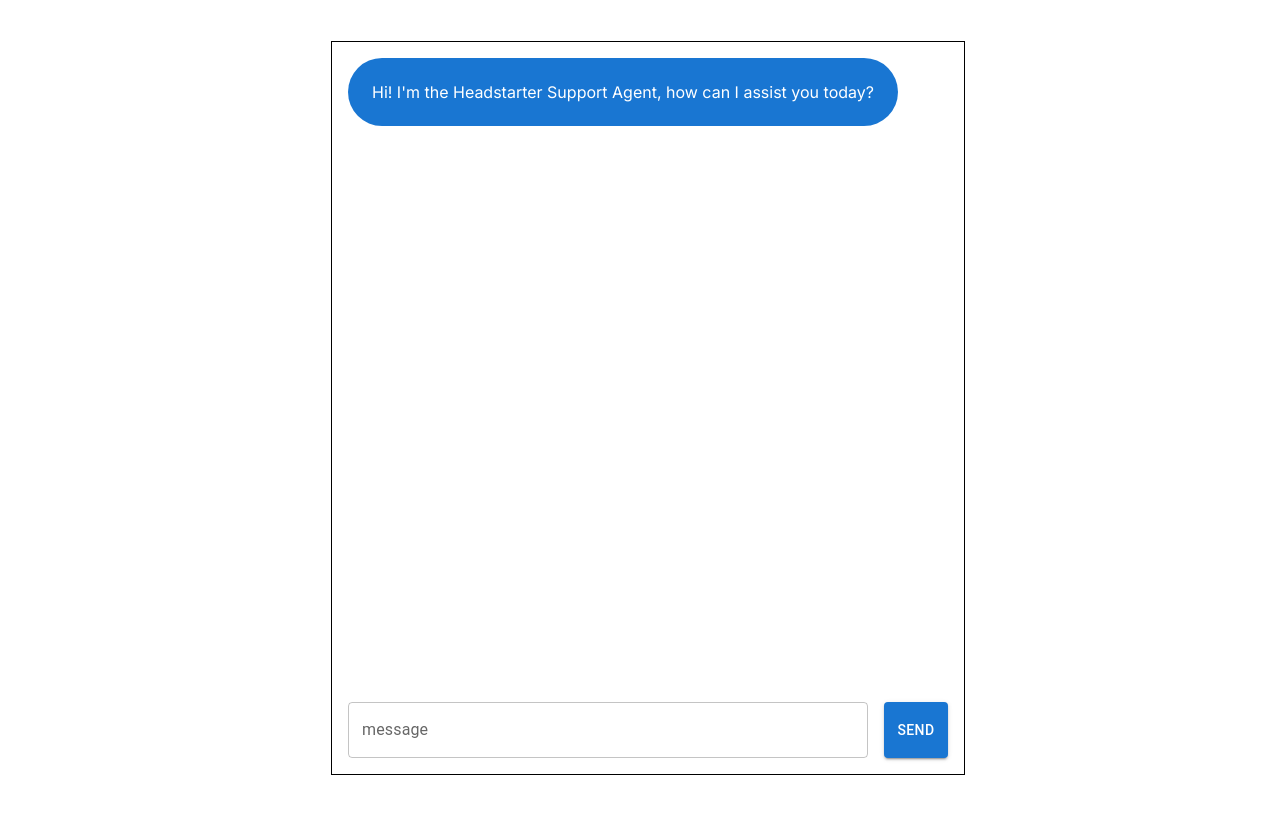
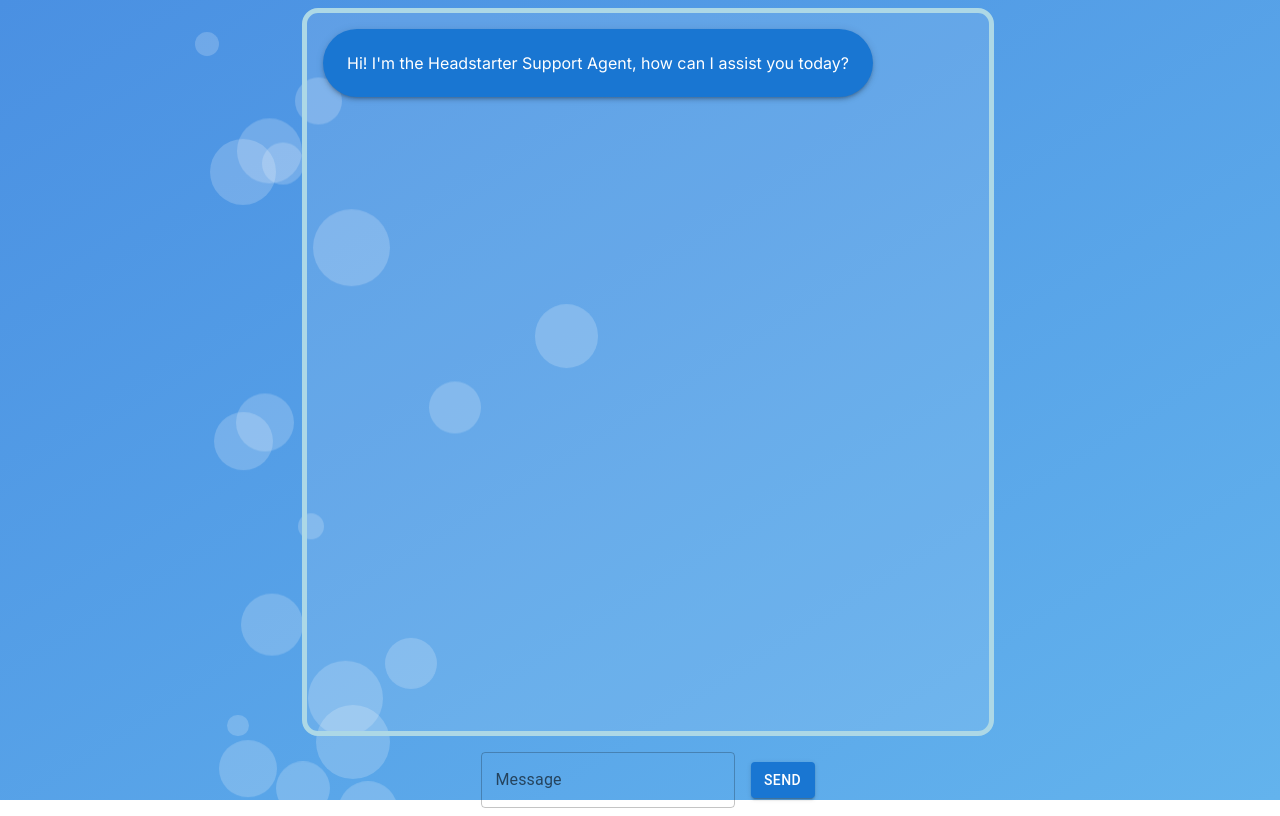
Before and after one commit to longv1-code/customer-support-ai, a Next.js app: page / in a window 1280 px wide. Built offline with nearby package versions, Linux system fonts and the light colour scheme.

Commit message:
customer-support

```diff
--- a/app/page.js
+++ b/app/page.js
@@ -1,7 +1,83 @@
+// 'use client'
+// import { Box, Stack, TextField, Button } from "@mui/material";
+// import Image from "next/image";
+// import {useState} from 'react'
+
+// export default function Home() {
+//   const [messages, setMessages] = useState([{
+//     role: 'assistant',
+//     content: `Hi! I'm the Headstarter Support Agent, how can I assist you today?`
+//   }])
+
+//   const [message, setMessage] = useState('')
+
 'use client'
 import { Box, Stack, TextField, Button } from "@mui/material";
 import Image from "next/image";
-import {useState} from 'react'
+import { useState, useEffect } from 'react'
+import styled from '@emotion/styled'
+
+const BubbleBackground = styled.div`
+  position: fixed;
+  top: 0;
+  left: 0;
+  right: 0;
+  bottom: 0;
+  z-index: -1;
+  overflow: hidden;
+  background: linear-gradient(to bottom right, #4a90e2, #63b3ed);
+`;
+
+const BubbleElement = styled.div`
+  position: absolute;
+  background: rgba(255, 255, 255, 0.2);
+  border-radius: 50%;
+  animation: float 4s ease-in-out infinite, moveHorizontal 15s linear infinite;
+
+  @keyframes float {
+    0%, 100% { transform: translateY(0); }
+    50% { transform: translateY(-20px); }
+  }
+
+  @keyframes moveHorizontal {
+    0% { left: -5%; }
+    100% { left: 105%; }
+  }
+`;
+
+function Bubbles() {
+  const [bubbles, setBubbles] = useState([]);
+
+  useEffect(() => {
+    const newBubbles = [];
+    for (let i = 0; i < 20; i++) {
+      newBubbles.push({
+        id: i,
+        size: Math.random() * 60 + 20,
+        top: `${Math.random() * 100}%`,
+        animationDuration: `${Math.random() * 4 + 2}s`,
+        moveHorizontalDuration: `${Math.random() * 20 + 10}s`
+      });
+    }
+    setBubbles(newBubbles);
+  }, []);
+
+  return (
+    <BubbleBackground>
+      {bubbles.map((bubble) => (
+        <BubbleElement
+          key={bubble.id}
+          style={{
+            width: `${bubble.size}px`,
+            height: `${bubble.size}px`,
+            top: bubble.top,
+            animationDuration: `${bubble.animationDuration}, ${bubble.moveHorizontalDuration}`
+          }}
+        />
+      ))}
+    </BubbleBackground>
+  );
+}
 
 export default function Home() {
   const [messages, setMessages] = useState([{
@@ -10,31 +86,30 @@
   }])
 
   const [message, setMessage] = useState('')
-
-  const sendMessage = async()=>{
+  const sendMessage = async () => {
     setMessage('')
-    setMessages((messages)=>[
+    setMessages((messages) => [
       ...messages,
-      {role: "user", content: message},
-      {role: "assistant", content: ''}
+      { role: "user", content: message },
+      { role: "assistant", content: '' }
     ])
     const response = fetch('./api/chat', {
       method: 'POST',
-      headers:{
+      headers: {
         'Content-Type': 'application/json'
       },
-      body: JSON.stringify([...messages, {role: "user", content: message}])
-    }).then(async (res)=>{
+      body: JSON.stringify([...messages, { role: "user", content: message }])
+    }).then(async (res) => {
       const reader = res.body.getReader()
       const decoder = new TextDecoder()
 
       let result = ''
-      return reader.read().then(function processText({done, value}){
+      return reader.read().then(function processText({ done, value }) {
         if (done) {
           return result
         }
-        const text = decoder.decode(value || new Int8Array(), {stream: true})
-        setMessages((messages)=>{
+        const text = decoder.decode(value || new Int8Array(), { stream: true })
+        setMessages((messages) => {
           let lastMessage = messages[messages.length - 1]
           let otherMessages = messages.slice(0, messages.length - 1)
           return [
@@ -50,29 +125,26 @@
     })
   }
 
-  return(
+  return (
+    <>
+      <Bubbles />
       <Box
-      width = "100vw"
-      height = "100vh"
-      display = "flex"
-      flexDirection = "column"
-      justifyContent = "center"
-      alignItems = "center"
+        width="100vw"
+        height="100vh"
+        display="flex"
+        flexDirection="column"
+        justifyContent="center"
+        alignItems="center"
       >
         <Stack
           direction="column"
-          width="600px"
+          width="650px"
           height="700px"
-          border="1px solid black"
+          border="5px solid lightblue"
           p={2}
           spacing={3}
-        >
-          <Stack
-            direction="column"
-            spacing={2}
-            flexGrow={1}
-            overflow="auto"
-            maxHeight="100%"
+          bgcolor="rgba(255, 255, 255, 0.1)"
+          borderRadius={4}
         >
           {
             messages.map((message, index) => (
@@ -80,7 +152,7 @@
                 key={index}
                 display="flex"
                 justifyContent={
-                    message.role==="assistant" ? 'flex-start': 'flex-end'
+                  message.role === "assistant" ? 'flex-start' : 'flex-end'
                 }
               >
                 <Box bgcolor={
@@ -89,6 +161,14 @@
                   color="white"
                   borderRadius={16}
                   p={3}
+                  sx={{
+                      transition: 'background-color 0.3s ease',
+                      boxShadow:3,
+                      '&:hover': {
+                        backgroundColor: message.role === 'assistant' ? 'primary.dark' : 'secondary.dark',
+                        boxShadow:6,
+                      }
+                    }}
                 >
                   {message.content}
                 </Box>
@@ -96,18 +176,38 @@
             ))
           }
         </Stack>
-          <Stack
+        {/* <Stack
           direction="row"
           spacing={2}
         >
           <TextField
-              label = "message"
+            label="message"
+            fullWidth
+            value={message}
+            onChange={(e) => setMessage(e.target.value)}
+          />
+          <Button variant="contained" onClick={sendMessage}>Send</Button>
+
+        </Stack> */}
+        {/* </Stack>
+    </Box >)
+} */}
+        <Stack
+          direction="row"
+          spacing={2}
+          alignItems="center"
+          justifyContent="center"
+          mt={2}
+        >
+          <TextField
+            label="Message"
             fullWidth
             value={message}
             onChange={(e) => setMessage(e.target.value)}
           />
           <Button variant="contained" onClick={sendMessage}>Send</Button>
         </Stack>
-        </Stack>
-      </Box>)
+      </Box>
+    </>
+  )
 }
--- a/package.json
+++ b/package.json
@@ -12,10 +12,10 @@
     "@emotion/react": "^11.13.0",
     "@emotion/styled": "^11.13.0",
     "@mui/material": "^5.16.6",
-    "next": "14.2.5",
+    "next": "^14.2.5",
     "openai": "^4.55.1",
-    "react": "^18",
-    "react-dom": "^18"
+    "react": "^18.3.1",
+    "react-dom": "^18.3.1"
   },
   "devDependencies": {
     "eslint": "^8",
```
Also changed, not shown: 1 other file (tests, documents, lock files or other folders). Lines whose indentation alone changed are shown as unchanged.
